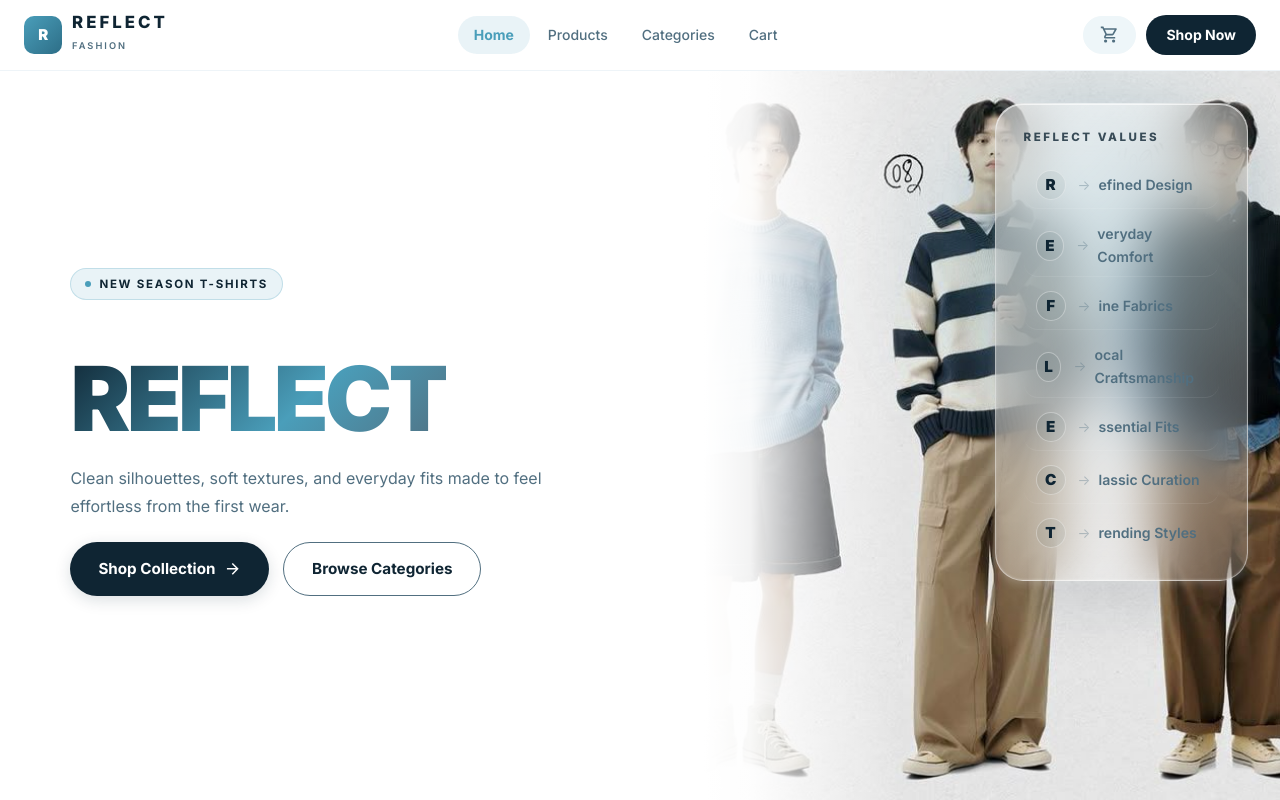
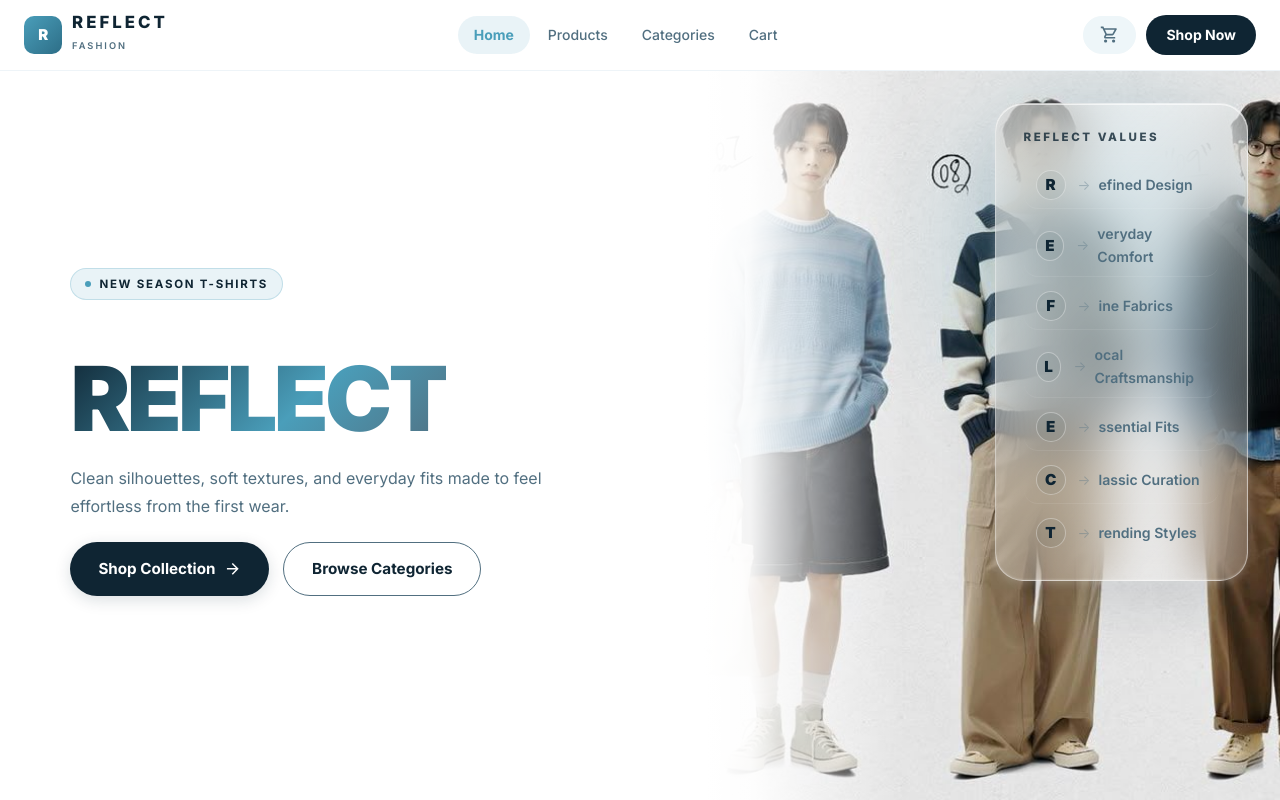
Before and after one commit to tharanijayathura/Reflect, a Next.js app: page / in a window 1280 px wide. Shown: the top 800 px of the page. Built offline with nearby package versions, Linux system fonts and the light colour scheme.

Commit message:
Shift hero background image horizontally to the left (22% object-position) to align model focus closer to split boundary

```diff
--- a/components/home/Hero.tsx
+++ b/components/home/Hero.tsx
@@ -239,7 +239,7 @@ export default function Hero() {
             fill
             style={{
               objectFit: 'cover',
-              objectPosition: 'center 25%',
+              objectPosition: '22% 25%',
             }}
             priority
           />
```
